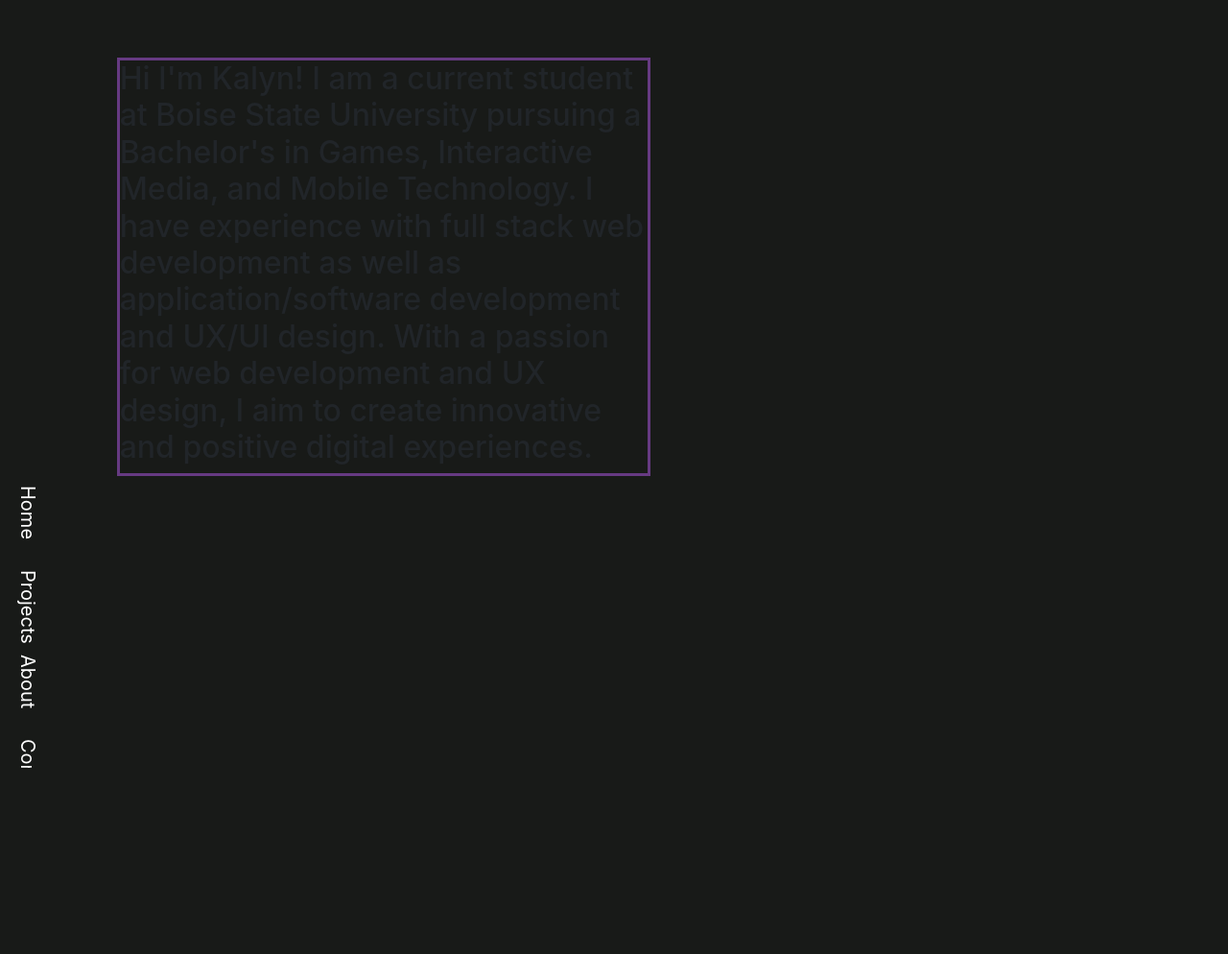
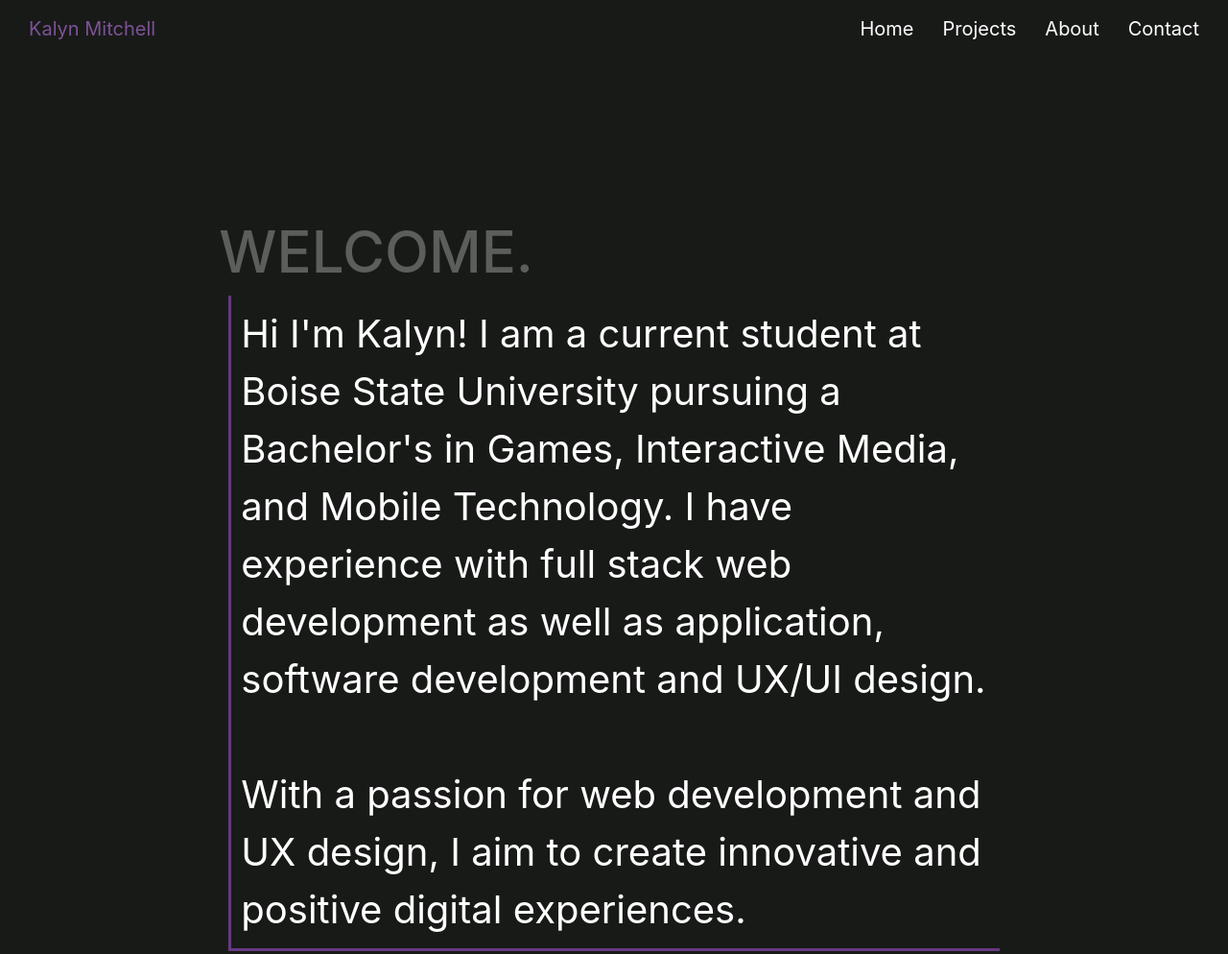
Before and after one commit to Kayiznbii/K_Mitchell_Portfolio, a plain HTML site: page main.html in a window 1280 px wide. Shown: the whole page at 96% size. Before the commit the page ends 800 px from the top, so only its background shows below. Drawn offline with nearby package versions, Linux system fonts and the light colour scheme.

Commit message:
front page

```diff
--- a/main.html
+++ b/main.html
@@ -8,44 +8,47 @@
     <link rel="stylesheet" href="https://cdn.jsdelivr.net/npm/bootstrap@4.3.1/dist/css/bootstrap.min.css"
         integrity="sha384-ggOyR0iXCbMQv3Xipma34MD+dH/1fQ784/j6cY/iJTQUOhcWr7x9JvoRxT2MZw1T" crossorigin="anonymous">
     <link rel="stylesheet" href="style.css">
+    <script src="script.js"></script>
 </head>
 
 <body>
     <div class="container-fluid">
         <div class="row">
-            <div class="col-1">
-                <nav class="sidenav">
+            <div class="col-6 name">
+                <p class="name">Kalyn Mitchell</p>
+            </div>
+            <div class="col-6">
+                <nav class="navigation">
+                    <a href="#">Contact</a>
+                    <a href="#">About</a>
+                    <a href="#">Projects</a>
                     <a href="#">Home</a>
-                    <a href="#">Projects</a>
-                    <a href="#">About</a>
-                    <a href="#">Contact</a>
                 </nav>
             </div>
+        </div>
+    </div>
 
-
-            <div class="col-11">
-                <main>
-                    <div class="row">
-                        <div class="col-6">
-                            <div class="border-color main-content">
-                                <h2>Hi I'm Kalyn! I am a current student at Boise State University pursuing a Bachelor's
-                                    in
-                                    Games,
-                                    Interactive Media, and Mobile Technology. I have experience with full stack web
-                                    development
-                                    as
-                                    well as application/software development and UX/UI design.
-
-                                    With a passion for web development and UX design, I aim to create innovative and
-                                    positive
-                                    digital experiences.</h2>
-                            </div>
-                        </div>
-                        <div class="col-6"></div>
-                    </div>
-                </main>
+    <div class="container-fluid">
+        <main class="main-content">
+            <div class="row">
+                <div class="col-2"></div>
+                <div class="col-8">
+                    <h1>WELCOME.</h1>
+                    <p class="border-color">
+                        Hi I'm Kalyn! I am a current student at Boise State University pursuing a Bachelor's in Games,
+                        Interactive Media, and Mobile Technology. I have experience with full stack web development as
+                        well
+                        as application, software development and UX/UI design.
+                        <br>
+                        <br>
+                        With a passion for web development and UX design, I aim to create innovative and positive
+                        digital
+                        experiences.
+                    </p>
+                </div>
+                <div class="col-2"></div>
             </div>
-        </div>
+        </main>
     </div>
 </body>
 
--- a/style.css
+++ b/style.css
@@ -7,41 +7,68 @@
 Light Violet #bca0dc
 */
 
+h1 {
+    color: rgb(91, 94, 91);
+    font-size: 60px;
+}
+
+
 body {
     background-color: rgb(24,26,24);
+    color: white;
 }
 
 /* Navigation */
 
-.sidenav {
-    height: 40%;
-    width: 100px;
-    position: fixed;
-    z-index: 1;
-    bottom: 0;
-    left: 0;
-    overflow-x: hidden;
+.navigation {
+    overflow: hidden;
+    background-color: rgb(24,26,24);
 }
 
-.sidenav a {
-    padding: 50px 8px 8px 32px;
-    background-size: contain;
-    font-size: 20px;
-    color: white;
-    display: block;
-    transform: rotate(90deg);
+.name {
+    overflow: hidden;
+    background-color: rgb(24,26,24);
 }
 
-.sidenav a:hover {
-    color: #bCA0DC;
+.name p {
+    float: left;
+    display: block;
+    color: #7c5295;
+    text-align: center;
+    padding: 15px;
     text-decoration: none;
+    font-size: 20px;
 }
+
+.navigation a {
+    float: right;
+    display: block;
+    color: white;
+    text-align: center;
+    padding: 15px;
+    text-decoration: none;
+    font-size: 20px;
+}
+
+.navigation a:hover {
+    color: #b491c8;
+}
+
+.content {
+    padding: 16px;
+}
+
 
 /* Main content */
 
 .border-color {
     border: 3px solid #3c1361;
     animation: 4s infinite color;
+    padding: 10px;
+    margin: 10px;
+    font-size: 40px;
+    border-top: none;
+    border-right: none;
 }
 @keyframes color{
     0% {
@@ -61,6 +88,15 @@
     }
 }
 
+
 .main-content {
-    margin-top: 60px;
+    margin-top: 150px;
 }
+
+.spacing {
+    margin: 200px;
+}
+
+.center{
+    text-align: center;
+}
```
Also changed, not shown: script.js (added).
